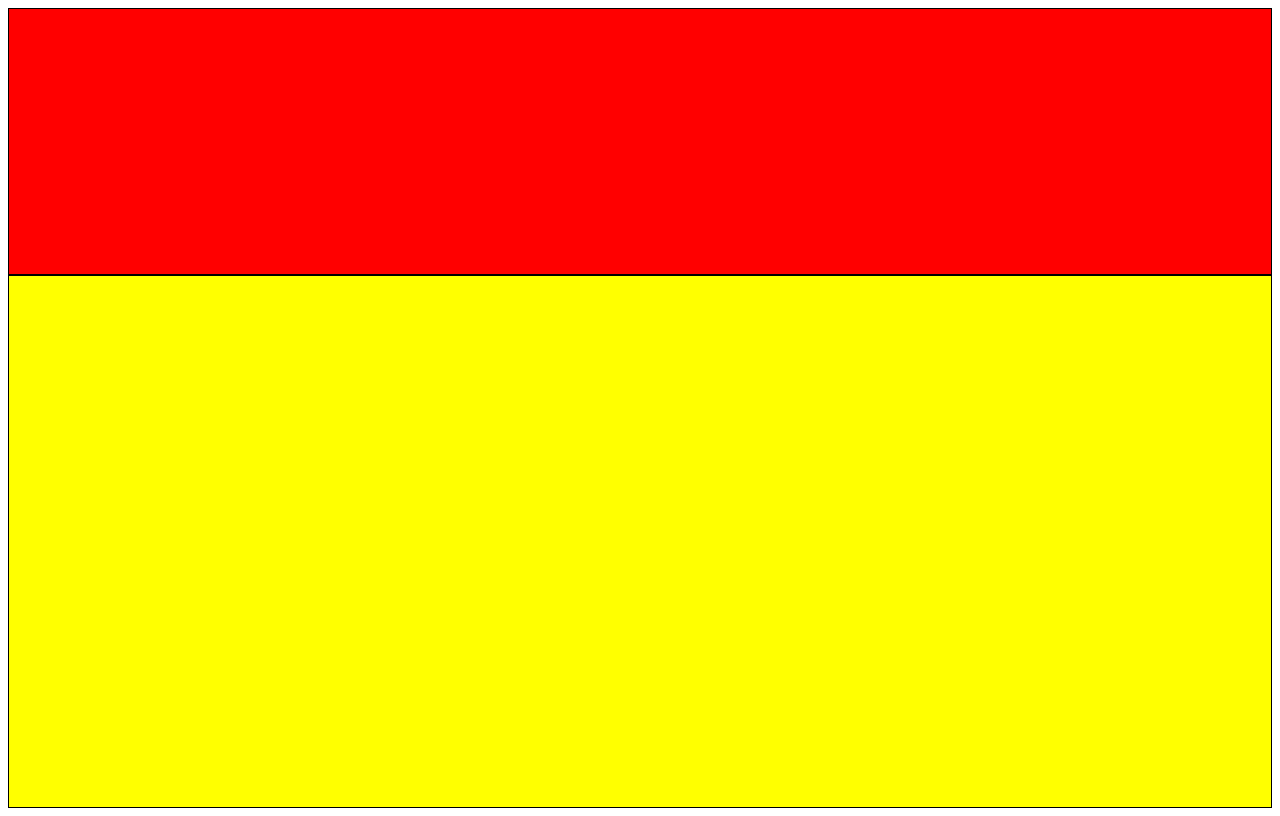
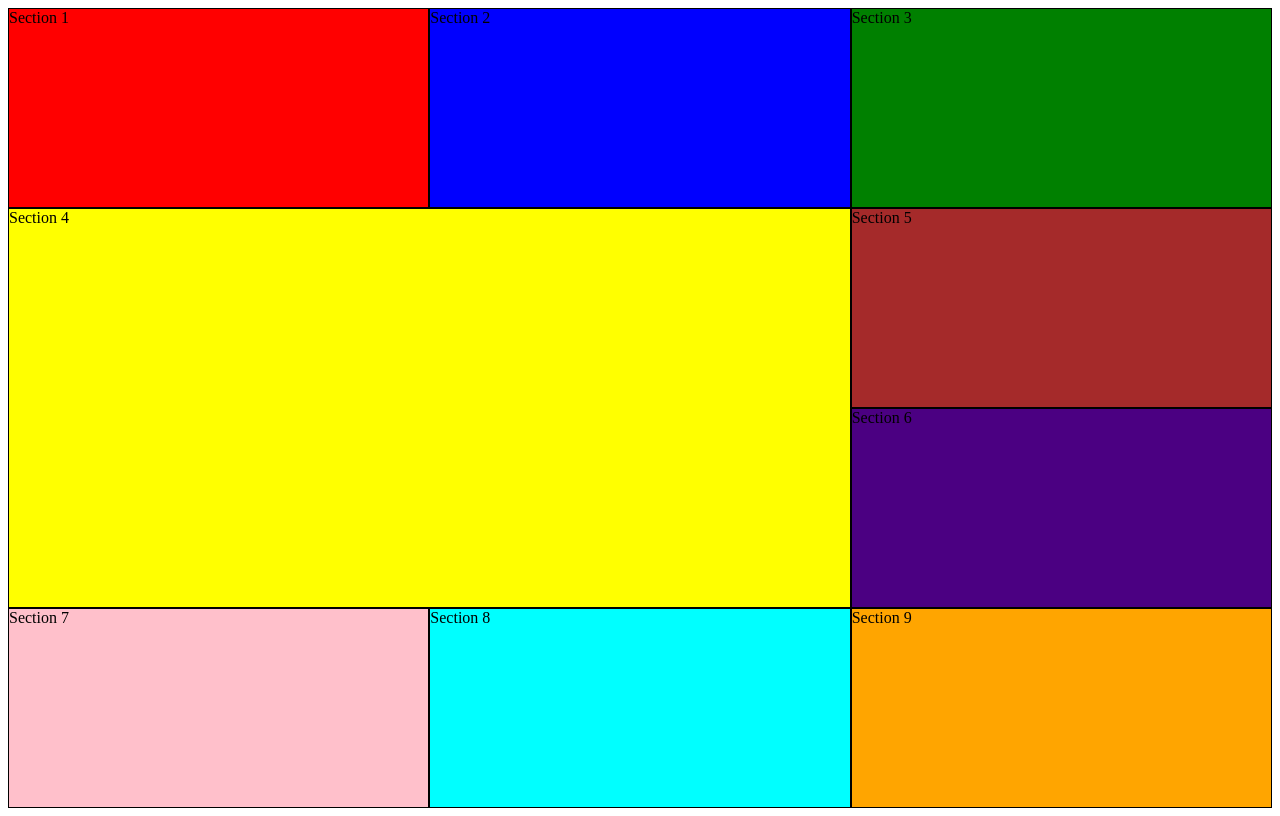
Before and after one commit to Insidium/CSS-Grid-Practice, a plain HTML site: page index.html in a window 1280 px wide. Drawn offline with Linux system fonts and the light colour scheme.

Commit message:
Set out 9 sections using varying page positioning

```diff
--- a/index.html
+++ b/index.html
@@ -10,7 +10,8 @@
             display: grid;
             width: 100%;
             height: 100vh;
-            grid-template-columns: repeat(3,1fr)
+            grid-template-columns: 1fr 1fr 1fr;
+            grid-template-rows: 1fr 1fr 1fr 1fr;
         }
 
         .item {
@@ -20,34 +21,70 @@
         .red {
             background-color: red;
             grid-row: 1/2;
-            grid-column: 1/4;
+            grid-column: 1/2;
         }
 
         .blue {
             background-color: blue;
-            grid-row: 2/4;
-            grid-column: 1/4;
+            grid-row: 1/2;
+            grid-column: 2/3;
         }
 
         .green {
            background-color: green;
-           grid-row: 2/4;
-            grid-column: 1/4;
+           grid-row: 1/2;
+            grid-column: 3/4;
         }
 
         .yellow {
            background-color: yellow;
            grid-row: 2/4;
-            grid-column: 1/4;
+            grid-column: 1/3;
         }
+
+        .brown {
+           background-color: brown;
+           grid-row: 2/3;
+            grid-column: 3/4;
+        }
+
+        .indigo {
+           background-color: indigo;
+           grid-row: 3/4;
+            grid-column: 3/4;
+        }
+
+        .pink {
+           background-color: pink;
+           grid-row: 4/5;
+            grid-column: 1/2;
+        }
+
+        .cyan {
+           background-color: cyan;
+           grid-row: 4/5;
+            grid-column: 2/3;
+        }
+
+        .orange {
+           background-color: orange;
+           grid-row: 4/5;
+            grid-column: 3/4;
+        }
+
     </style>
 </head>
 <body>
     <div class="container">
-        <div class="item red"></div>
-        <div class="item blue"></div>
-        <div class="item green"></div>
-        <div class="item yellow"></div>
+        <div class="item red">Section 1</div>
+        <div class="item blue">Section 2</div>
+        <div class="item green">Section 3</div>
+        <div class="item yellow">Section 4</div>
+        <div class="item brown">Section 5</div>
+        <div class="item indigo">Section 6</div>
+        <div class="item pink">Section 7</div>
+        <div class="item cyan">Section 8</div>
+        <div class="item orange">Section 9</div>
     </div>
 </body>
 </html>
```
